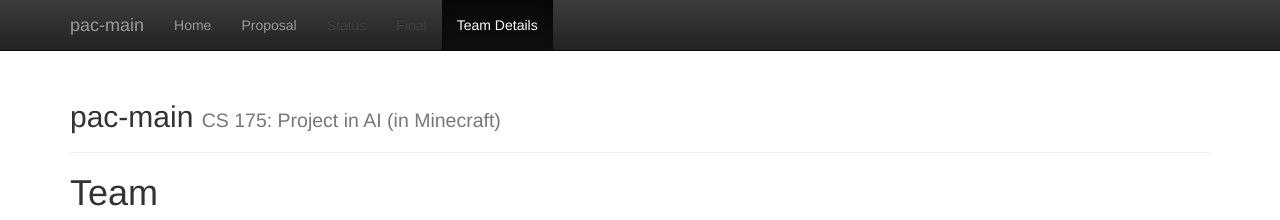
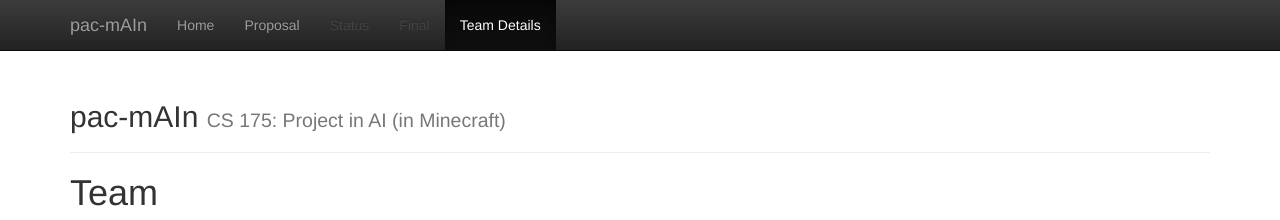
Before and after one commit to armaansd/pac-mAIn, a Jekyll site: the page built from docs/team.md, in a window 1280 px wide. Shown: the top 220 px of the page. Built offline with Jekyll 4.4.1, drawn with Linux system fonts in a browser that asks for light colours.

```diff
--- a/docs/_config.yml
+++ b/docs/_config.yml
@@ -1,7 +1,7 @@
 ###########
 # site.title
 
-title:    'pac-main'
+title:    'pac-mAIn'
 subtitle: 'CS 175: Project in AI (in Minecraft)'
 
 
```
